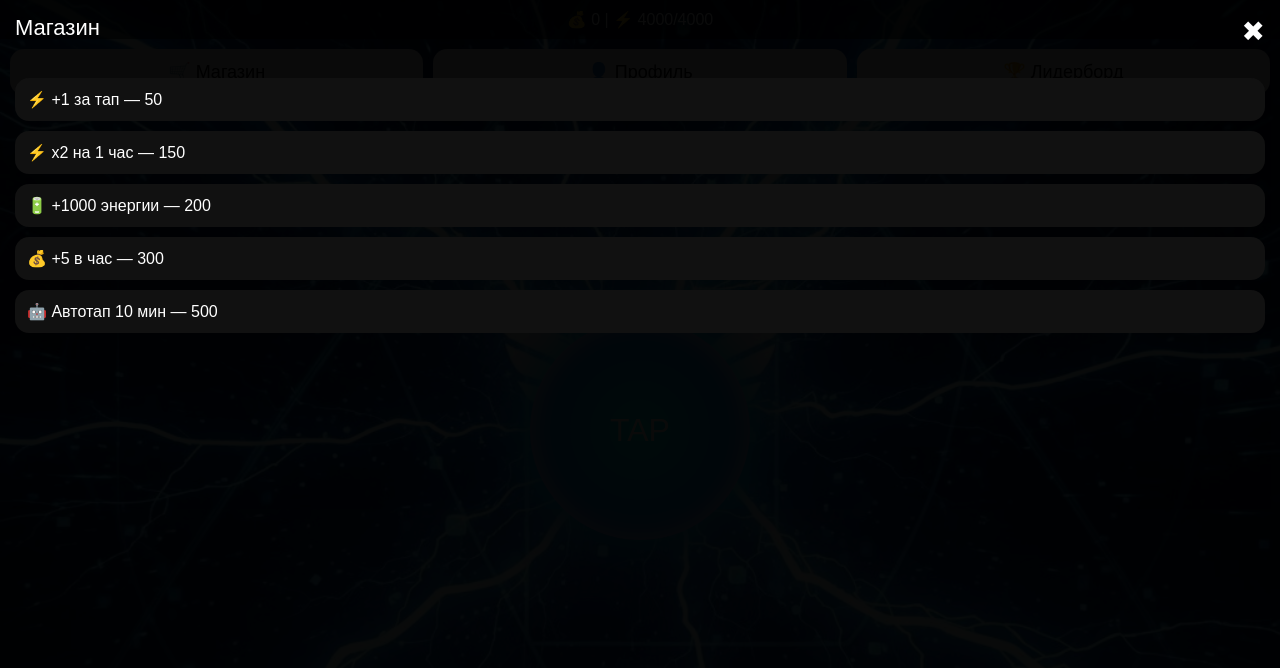
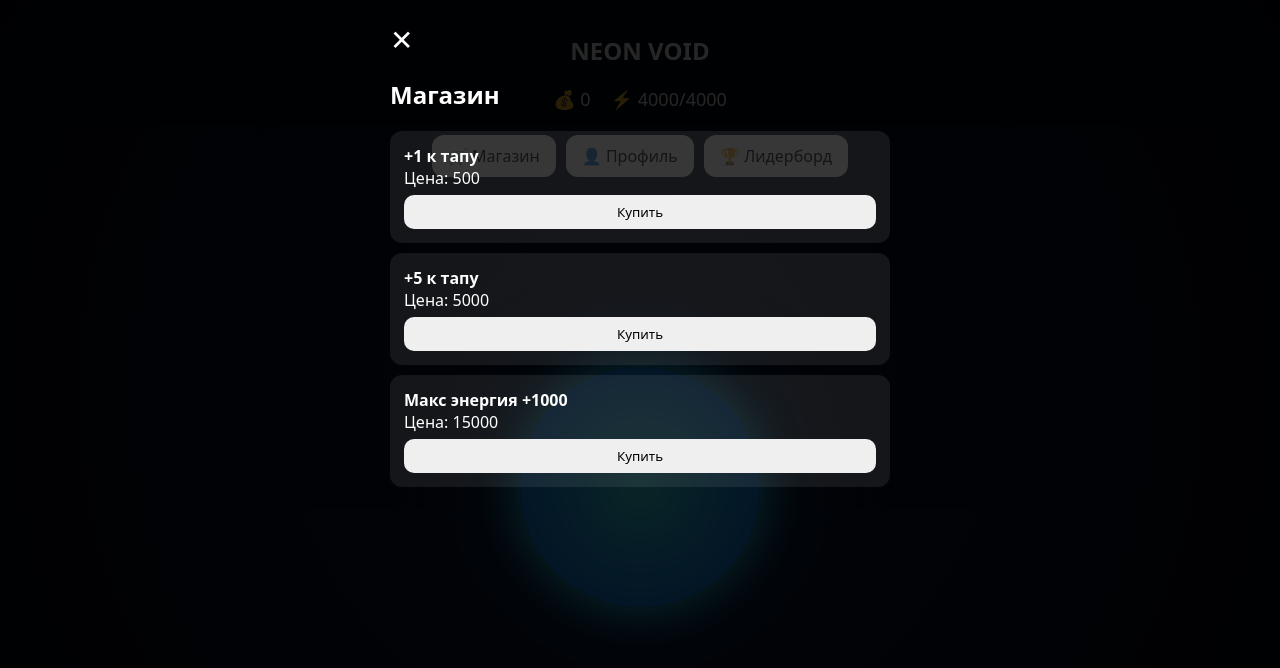
Before and after one commit to edisoficial2008-crypto/neon-void, a plain HTML site: page index.html in a window 1280 px wide. Both pictures are taken after a click on the button "🛒 Магазин". Drawn offline with Linux system fonts and the light colour scheme.

Commit message:
Update index.html

```diff
--- a/index.html
+++ b/index.html
@@ -6,214 +6,269 @@
 <title>NEON VOID — Energy Game</title>
 
 <style>
-*{box-sizing:border-box;margin:0;padding:0}
-
-body{
-  font-family:Arial,sans-serif;
-  background:url("bg.jpg") center/cover no-repeat fixed;
-  color:#fff;
-  overflow:hidden;
+* {
+  box-sizing: border-box;
+  font-family: system-ui, -apple-system, BlinkMacSystemFont, sans-serif;
 }
 
-/* HUD */
-#hud{
-  background:rgba(0,0,0,.6);
-  padding:10px;
-  text-align:center;
-  font-size:16px;
+body {
+  margin: 0;
+  background: radial-gradient(circle at center, #0b1b3a, #020512);
+  color: #fff;
+  overflow: hidden;
 }
 
-/* Buttons */
-.menu{
-  display:flex;
-  gap:10px;
-  padding:10px;
-}
-.menu button{
-  flex:1;
-  padding:12px;
-  border:none;
-  border-radius:14px;
-  font-size:18px;
-  cursor:pointer;
+/* ===== TOP ===== */
+.header {
+  padding: 14px;
+  text-align: center;
+  background: rgba(0,0,0,.4);
 }
 
-/* Tap */
-#tap-wrapper{
-  display:flex;
-  justify-content:center;
-  align-items:center;
-  height:calc(100vh - 150px);
-}
-#tap{
-  width:220px;
-  height:220px;
-  border-radius:50%;
-  background:radial-gradient(circle,#00f6ff,#003cff);
-  box-shadow:
-    0 0 40px #00f6ff,
-    0 0 80px #0066ff,
-    inset 0 0 30px #fff;
-  display:flex;
-  justify-content:center;
-  align-items:center;
-  font-size:32px;
-  cursor:pointer;
-  transition:.1s;
-}
-#tap:active{transform:scale(.9)}
-
-/* Panels */
-.panel{
-  position:fixed;
-  inset:0;
-  background:rgba(0,0,0,.96);
-  display:none;
-  flex-direction:column;
-  z-index:999;
-}
-.panel-header{
-  display:flex;
-  justify-content:space-between;
-  padding:15px;
-  font-size:22px;
-}
-.close{cursor:pointer;font-size:28px}
-.panel-content{
-  padding:15px;
-  overflow-y:auto;
+.stats {
+  display: flex;
+  justify-content: center;
+  gap: 20px;
+  font-size: 18px;
 }
 
-/* Items */
-.item{
-  background:#111;
-  border-radius:14px;
-  padding:12px;
-  margin-bottom:10px;
+/* ===== NAV ===== */
+.nav {
+  display: flex;
+  justify-content: center;
+  gap: 10px;
+  padding: 10px;
+}
+
+.nav button {
+  background: #fff;
+  border: none;
+  border-radius: 12px;
+  padding: 10px 16px;
+  font-size: 16px;
+  cursor: pointer;
+}
+
+/* ===== TAP ===== */
+.tap-zone {
+  display: flex;
+  justify-content: center;
+  align-items: center;
+  height: calc(100vh - 200px);
+}
+
+.tap-circle {
+  width: 240px;
+  height: 240px;
+  border-radius: 50%;
+  background: radial-gradient(circle, #3cf2ff, #0066ff);
+  box-shadow:
+    0 0 40px #3cf2ff,
+    0 0 90px rgba(0,150,255,.8);
+  transition: transform .07s;
+  cursor: pointer;
+}
+
+.tap-circle:active {
+  transform: scale(0.94);
+}
+
+/* ===== FLOAT NUMBERS ===== */
+.float {
+  position: absolute;
+  color: #6ff;
+  font-size: 22px;
+  animation: float 1s ease-out forwards;
+  pointer-events: none;
+}
+
+@keyframes float {
+  from { opacity: 1; transform: translateY(0); }
+  to { opacity: 0; transform: translateY(-60px); }
+}
+
+/* ===== MODALS ===== */
+.modal {
+  position: fixed;
+  inset: 0;
+  background: rgba(0,0,0,.85);
+  display: none;
+  padding: 20px;
+  overflow-y: auto;
+}
+
+.modal-content {
+  max-width: 500px;
+  margin: auto;
+}
+
+.close {
+  font-size: 28px;
+  cursor: pointer;
+  margin-bottom: 10px;
+}
+
+/* ===== SHOP ===== */
+.shop-item {
+  background: rgba(255,255,255,.08);
+  padding: 14px;
+  border-radius: 12px;
+  margin-bottom: 10px;
+}
+
+.shop-item button {
+  margin-top: 6px;
+  width: 100%;
+  padding: 8px;
+  border-radius: 10px;
+  border: none;
+  cursor: pointer;
 }
 </style>
 </head>
 
 <body>
 
-<div id="hud">
-  💰 <span id="points">0</span> |
-  ⚡ <span id="energy">4000</span>/4000
-</div>
-
-<div class="menu">
-  <button onclick="openPanel('shop')">🛒 Магазин</button>
-  <button onclick="openPanel('profile')">👤 Профиль</button>
-  <button onclick="openPanel('leader')">🏆 Лидерборд</button>
-</div>
-
-<div id="tap-wrapper">
-  <div id="tap" onclick="tap()">TAP</div>
-</div>
-
-<!-- SHOP -->
-<div id="shop" class="panel">
-  <div class="panel-header">
-    Магазин
-    <div class="close" onclick="closePanel()">✖</div>
-  </div>
-  <div class="panel-content">
-    <div class="item" onclick="buy(1,50)">⚡ +1 за тап — 50</div>
-    <div class="item" onclick="buy(2,150)">⚡ x2 на 1 час — 150</div>
-    <div class="item" onclick="buy(3,200)">🔋 +1000 энергии — 200</div>
-    <div class="item" onclick="buy(4,300)">💰 +5 в час — 300</div>
-    <div class="item" onclick="buy(5,500)">🤖 Автотап 10 мин — 500</div>
+<div class="header">
+  <h2>NEON VOID</h2>
+  <div class="stats">
+    <div>💰 <span id="coins">0</span></div>
+    <div>⚡ <span id="energy">4000</span>/4000</div>
   </div>
 </div>
 
-<!-- PROFILE -->
-<div id="profile" class="panel">
-  <div class="panel-header">
-    Профиль
-    <div class="close" onclick="closePanel()">✖</div>
-  </div>
-  <div class="panel-content">
-    👤 ID: <span id="pid"></span><br><br>
-    💰 Очки: <span id="ppoints"></span><br>
-    ⚡ Энергия: <span id="penergy"></span><br>
-    👆 Кликов: <span id="clicks"></span><br>
-    🧠 Уровень: <span id="level"></span><br>
-    💸 Доход/ч: <span id="income"></span><br>
-    📅 Регистрация: <span id="reg"></span>
-    <hr><br>
-    <button onclick="openPanel('policy')">📜 Политика</button>
+<div class="nav">
+  <button onclick="openModal('shop')">🛒 Магазин</button>
+  <button onclick="openModal('profile')">👤 Профиль</button>
+  <button onclick="openModal('leader')">🏆 Лидерборд</button>
+</div>
+
+<div class="tap-zone">
+  <div class="tap-circle" onclick="tap(event)"></div>
+</div>
+
+<!-- ===== SHOP ===== -->
+<div class="modal" id="shop">
+  <div class="modal-content">
+    <div class="close" onclick="closeModal()">✕</div>
+    <h2>Магазин</h2>
+
+    <div class="shop-item">
+      <b>+1 к тапу</b><br>
+      Цена: 500
+      <button onclick="buyTap(1,500)">Купить</button>
+    </div>
+
+    <div class="shop-item">
+      <b>+5 к тапу</b><br>
+      Цена: 5000
+      <button onclick="buyTap(5,5000)">Купить</button>
+    </div>
+
+    <div class="shop-item">
+      <b>Макс энергия +1000</b><br>
+      Цена: 15000
+      <button onclick="buyEnergy()">Купить</button>
+    </div>
   </div>
 </div>
 
-<!-- LEADER -->
-<div id="leader" class="panel">
-  <div class="panel-header">
-    Лидерборд
-    <div class="close" onclick="closePanel()">✖</div>
-  </div>
-  <div class="panel-content">
-    🥇 Player1 — 9999<br>
-    🥈 Player2 — 5000<br>
-    🥉 Player3 — 3000
+<!-- ===== PROFILE ===== -->
+<div class="modal" id="profile">
+  <div class="modal-content">
+    <div class="close" onclick="closeModal()">✕</div>
+    <h2>Профиль</h2>
+    <p>Очки: <span id="pCoins">0</span></p>
+    <p>Сила тапа: <span id="pTap">1</span></p>
+    <p>Макс энергия: <span id="pMax">4000</span></p>
   </div>
 </div>
 
-<!-- POLICY -->
-<div id="policy" class="panel">
-  <div class="panel-header">
-    Политика
-    <div class="close" onclick="closePanel()">✖</div>
+<!-- ===== LEADER ===== -->
+<div class="modal" id="leader">
+  <div class="modal-content">
+    <div class="close" onclick="closeModal()">✕</div>
+    <h2>Лидерборд</h2>
+    <p>Скоро онлайн топ</p>
   </div>
-  <div class="panel-content">
-    Мы не собираем персональные данные.<br>
-    Вся статистика хранится локально.<br>
-    Используя игру, вы соглашаетесь с этим.
+</div>
+
+<!-- ===== PRIVACY ===== -->
+<div class="modal" id="privacy">
+  <div class="modal-content">
+    <div class="close" onclick="closeModal()">✕</div>
+    <h2>Политика конфиденциальности</h2>
+    <p>
+Мы не собираем персональные данные, кроме Telegram ID.
+Данные используются исключительно для игрового прогресса.
+Мы не передаём информацию третьим лицам.
+Все данные могут быть удалены по запросу.
+Используя игру, вы соглашаетесь с условиями.
+    </p>
   </div>
 </div>
 
 <script>
-let points=0,energy=4000,clicks=0,level=1,income=0;
-const uid=Math.floor(Math.random()*1e9);
-const reg=new Date().toLocaleDateString();
+let coins = 0;
+let energy = 4000;
+let maxEnergy = 4000;
+let tapPower = 1;
 
-function tap(){
- if(energy<=0)return;
- points++; energy--; clicks++;
- update();
+function tap(e) {
+  if (energy <= 0) return;
+
+  coins += tapPower;
+  energy--;
+
+  update();
+
+  const f = document.createElement("div");
+  f.className = "float";
+  f.innerText = "+" + tapPower;
+  f.style.left = e.clientX + "px";
+  f.style.top = e.clientY + "px";
+  document.body.appendChild(f);
+  setTimeout(() => f.remove(), 1000);
 }
 
-function buy(type,price){
- if(points<price)return alert("Не хватает очков");
- points-=price;
- if(type===1){}
- if(type===3)energy=Math.min(4000,energy+1000);
- update();
+function update() {
+  coinsEl.textContent = coins;
+  energyEl.textContent = energy;
+  pCoins.textContent = coins;
+  pTap.textContent = tapPower;
+  pMax.textContent = maxEnergy;
 }
 
-function update(){
- pointsEl.textContent=points;
- energyEl.textContent=energy;
- ppoints.textContent=points;
- penergy.textContent=energy;
- clicksEl.textContent=clicks;
- levelEl.textContent=level;
- incomeEl.textContent=income;
+function buyTap(p, price) {
+  if (coins >= price) {
+    coins -= price;
+    tapPower += p;
+    update();
+  }
 }
 
-function openPanel(id){
- document.querySelectorAll('.panel').forEach(p=>p.style.display='none');
- document.getElementById(id).style.display='flex';
+function buyEnergy() {
+  if (coins >= 15000) {
+    coins -= 15000;
+    maxEnergy += 1000;
+    energy = maxEnergy;
+    update();
+  }
 }
 
-function closePanel(){
- document.querySelectorAll('.panel').forEach(p=>p.style.display='none');
+function openModal(id) {
+  document.getElementById(id).style.display = "block";
 }
 
-pointsEl=points;
-energyEl=energy;
+function closeModal() {
+  document.querySelectorAll('.modal').forEach(m => m.style.display = "none");
+}
 
-pid.textContent=uid;
-regEl=reg;
+const coinsEl = document.getElementById("coins");
+const energyEl = document.getElementById("energy");
+const pCoins = document.getElementById("pCoins");
+const pTap = document.getElementById("pTap");
+const pMax = document.getElementById("pMax");
 
 update();
 </script>
```
